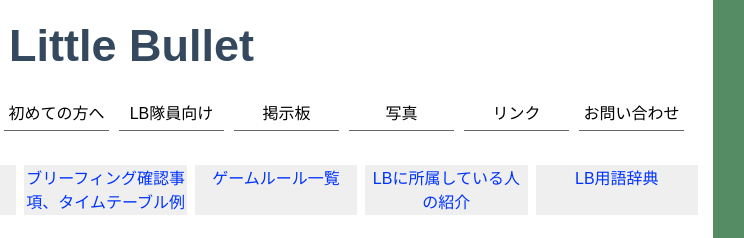
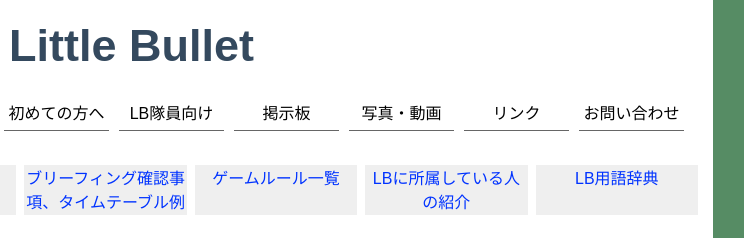
Before and after one commit to altyjp/littlebulletHP, a website: page public_html/formember/member.html in a window 1280 px wide. Shown: the top 238 px of the page, 364-1108 px from the left. Drawn offline with Linux system fonts and the light colour scheme.

Commit message:
Hot Fix. dead link at Menu bar.

```diff
--- a/public_html/formember/member.html
+++ b/public_html/formember/member.html
@@ -34,7 +34,7 @@ and open the template in the editor.
                         <li><a href="../forbeginner/rookie.html">初めての方へ</a></li>
                         <li><a href="../formember/memberonly.html">LB隊員向け</a></li>
                         <li><a href="../forbbs/keijiban.html">掲示板</a></li>
-                        <li><a href="../photo/photo.html">写真</a></li>
+                        <li><a href="../media/media.html">写真・動画</a></li>
                         <li><a href="../link/link.html">リンク</a></li>
                         <li><a href="http://form1.fc2.com/form/?id=3b68851a0f552b5c" target="_blank">お問い合わせ</a></li>
                     </ul>
```
